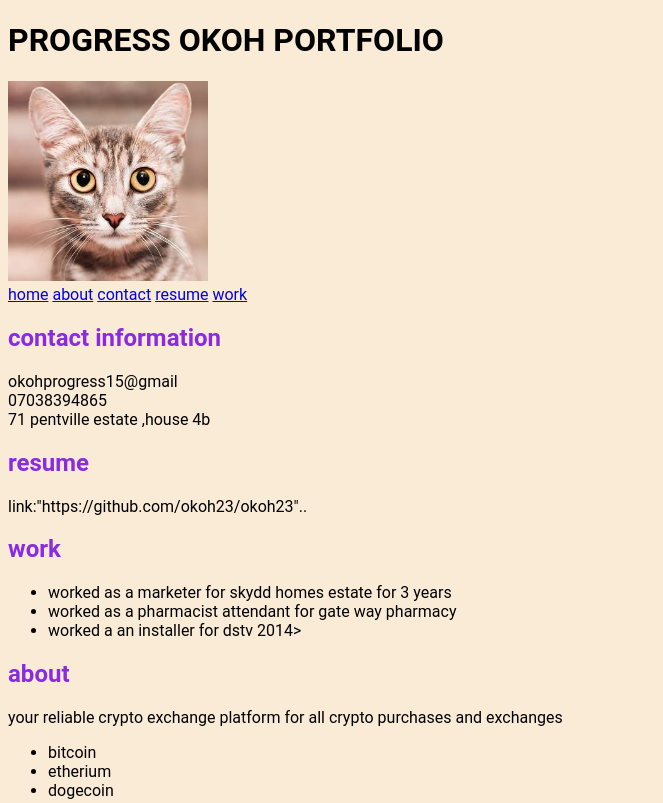
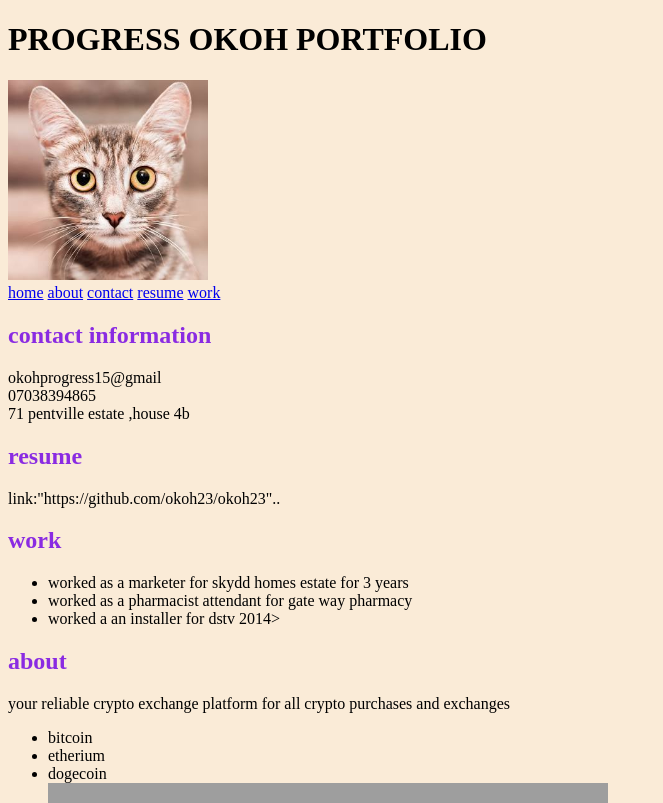
Before and after one commit to o-david/okohportfolio, a plain HTML site: page index.html in a window 1280 px wide. Shown: the top 803 px of the page, without its empty margins (0-663 px from the left). Drawn offline with Linux system fonts and the light colour scheme; grey boxes are pictures that could not be loaded.

Commit message:
fifth commit

```diff
--- a/css/style.css
+++ b/css/style.css
@@ -4,6 +4,6 @@ nav p{
 .love{
     color: blueviolet;
 }
-body { font-family: roboto ;
+body { font-family: roboto sans-serif;
     background-color: antiquewhite;
 }
--- a/index.html
+++ b/index.html
@@ -1,14 +1,15 @@
 <!DOCTYPE html>
 <html lang="en">
 <head>
-    <style>
 
-    </style>
     <meta charset="UTF-8">
     <meta name="viewport" content="width=device-width, initial-scale=1.0">
     <title>okoh progress folio</title>
     <link rel="icon" href="favicon.ico" type="image/x-icon"/>
 <link rel="stylesheet" href="css/style.css">
+<link rel="preconnect" href="https://fonts.googleapis.com">
+<link rel="preconnect" href="https://fonts.gstatic.com" crossorigin>
+<link href="https://fonts.googleapis.com/css2?family=Roboto:wght@300&display=swap" rel="stylesheet">
 
 <body>
     <h1> PROGRESS OKOH PORTFOLIO</h1>
```
